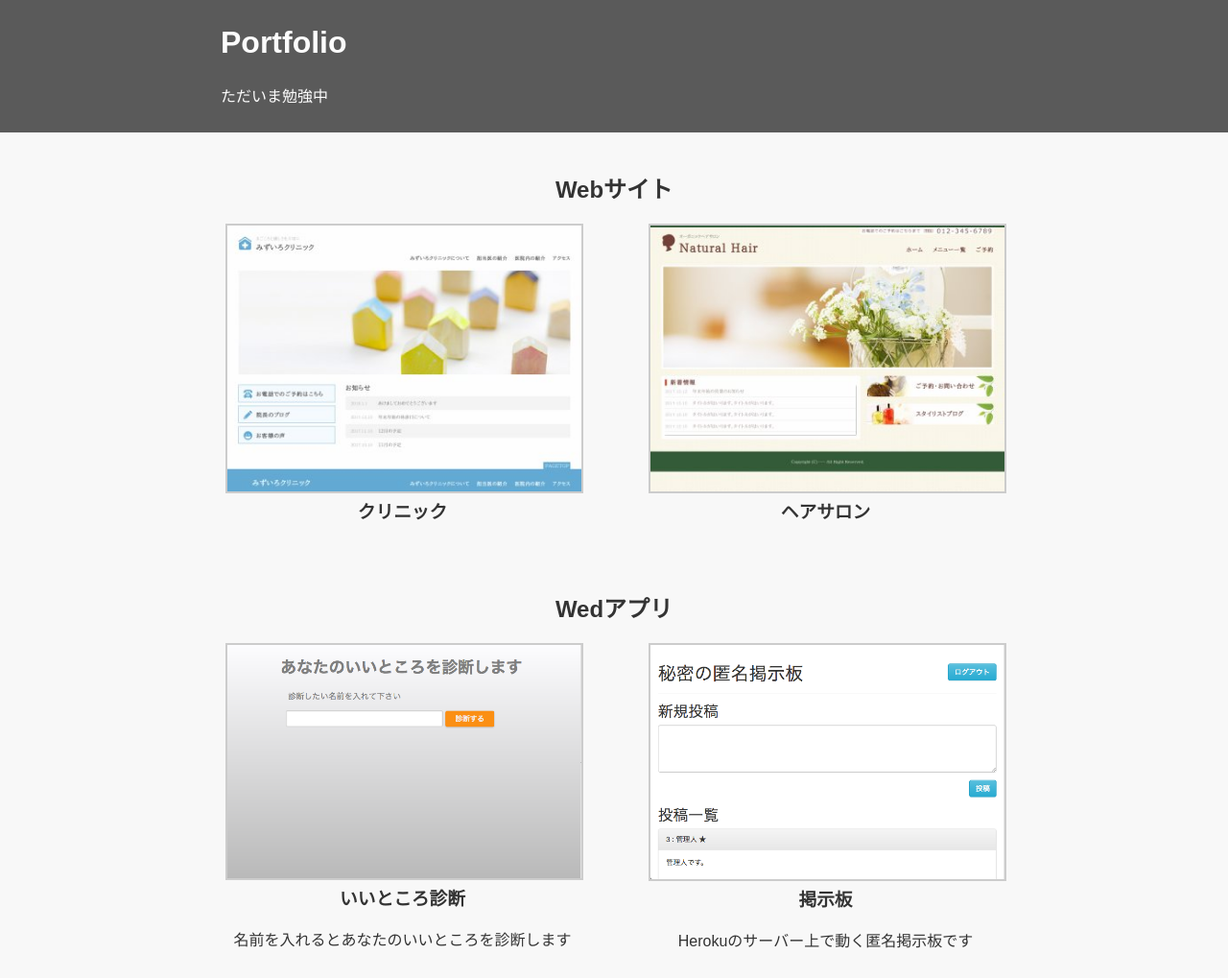
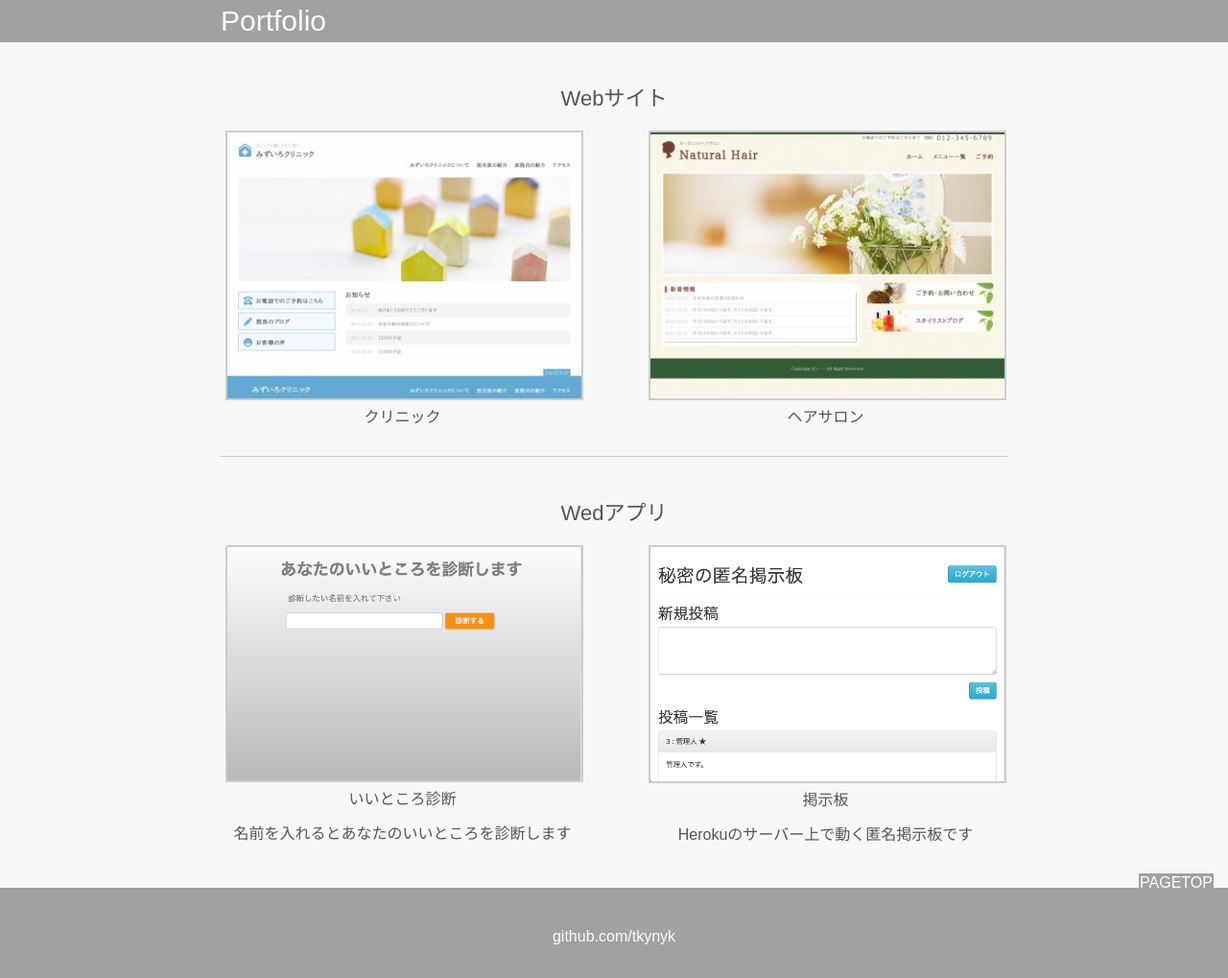
Before and after one commit to tkynyk/portfolio, a plain HTML site: page index.html in a window 1280 px wide. Shown: the top 1019 px of the page at 96% size. Drawn offline with Linux system fonts and the light colour scheme.

Commit message:
レイアウト改善2

```diff
--- a/index.html
+++ b/index.html
@@ -9,17 +9,18 @@
 
 
 <body>
+
   <!--// header -->
   <header>
     <div class="container">
       <h1>Portfolio</h1>
-        <p>ただいま勉強中</p>
     </div>
+
   </header>
   <!-- header //-->
 
   <!--// web site -->
-  <section class="site">
+  <section id="sites" class="wrapper">
     <h2>Webサイト</h2>
     <div class="container">
           <div class="item">
@@ -37,14 +38,14 @@
                 </a>
                 <h3>ヘアサロン</h3>
           </div>
-    </div> <!-- container -->
+    </div> <!-- container //-->
     </section>
 
     <div class="clear"></div>
     <!-- web site //-->
 
     <!--// apps -->
-    <section class="apps">
+    <section id="apps" class="wrapper">
         <h2>Wedアプリ</h2>
         <div class="container">
             <div class="item">
@@ -64,14 +65,19 @@
                 <h3>掲示板</h3>
                     <p>Herokuのサーバー上で動く匿名掲示板です</p>
             </div>
-        </div>
+        </div><!-- container //-->
     </section>
     <div class="clear"></div>
     <!-- apps //-->
 
     <!--// footer -->
     <footer>
-      <p>github.com/tkynyk</p>
+        <div id="footer_inner">
+            <p>github.com/tkynyk</p>
+            <p id="pagetop">
+			    <a href="#">PAGETOP</a>
+            </p>
+        </div>
     </footer>
     <!-- footer //-->
 
--- a/styles.css
+++ b/styles.css
@@ -1,4 +1,50 @@
 @charset "utf-8";
+
+/* ========================================
+    リセットcss
+========================================= */
+html, body, div, span, applet, object, iframe,
+h1, h2, h3, h4, h5, h6, p, blockquote, pre,
+a, abbr, acronym, address, big, cite, code,
+del, dfn, em, img, ins, kbd, q, s, samp,
+small, strike, strong, sub, sup, tt, var,
+b, u, i, center,
+dl, dt, dd, ol, ul, li,
+fieldset, form, label, legend,
+table, caption, tbody, tfoot, thead, tr, th, td,
+article, aside, canvas, details, embed,
+figure, figcaption, footer, header, hgroup,
+menu, nav, output, ruby, section, summary,
+time, mark, audio, video {
+	margin: 0;
+	padding: 0;
+	border: 0;
+	font-style:normal;
+	font-weight: normal;
+	font-size: 100%;
+	vertical-align: baseline;
+}
+article, aside, details, figcaption, figure,
+footer, header, hgroup, menu, nav, section {
+	display: block;
+}
+html{overflow-y: scroll;}
+blockquote, q {quotes: none;}
+blockquote:before, blockquote:after,q:before, q:after {content: ''; content: none;}
+input, textarea,{margin: 0; padding: 0;}
+ol, ul{list-style:none;}
+table{border-collapse: collapse; border-spacing:0;}
+caption, th{text-align: left;}
+a:focus {outline:none;}
+
+/* micro clearfix */
+.cf:before,
+.cf:after {
+    content: " ";
+    display: table;
+}
+.cf:after {clear: both;}
+.cf {*zoom: 1;}
 
 
 /* ========================================
@@ -8,20 +54,26 @@
 /* common */
 
 body{
-  /* font-size: 14px; */
   font-family:'Hiragino Kaku Gothic ProN', 'ヒラギノ角ゴ ProN W3', Meiryo, メイリオ, Osaka, 'MS PGothic', arial, helvetica, sans-serif;
+  font-size: 16px;
+  color: #555555;
   margin: 0;
   padding: 0;
-  color: #333;
   background: #f8f8f8;
 
 }
 
-/* h1 {
-  font-size: 16px;
-} */
+h1 {
+  font-size: 30px;
+}
+
+h2 {
+  font-size: 22px;
+}
+
 
 p {
+  font-size: 16px;
   line-height: 2;
 }
 
@@ -55,27 +107,27 @@ img:hover {
   box-shadow: 0 0 10px rgba(0, 0, 0, 0.3);
 } */
 
-/* header */
+/*============
+  header
+============*/
 header {
-  background: #5a5a5a;
+  background: #a1a1a1;
   color: #fcfcfc;
   padding: 5px;
   margin-bottom: 20px;
 }
 
-/* section */
+
+/*============
+  section
+============*/
 
 /* section h2:after {
   content: '- Works -';
 } */
 
-
-section .container {
-  border-bottom: 1px dotted #555555;
-}
-
-section .container:last-child {
-  border-bottom: none;
+#sites .container {
+  border-bottom: 1px solid #ccc;
 }
 
 section .item{
@@ -87,7 +139,6 @@ section .item img {
   width: 100%;
   height: auto;
   border: solid 2px #ccc;
-
 }
 
 section .item {
@@ -103,16 +154,40 @@ section .item:last-child {
   /* margin-bottom: 50px; */
 }
 
-/* footer */
+/*===========
+  footer
+============*/
 
 footer {
-  background: #5a5a5a;
+  background: #a1a1a1;
   text-align: center;
   color: #fcfcfc;
   padding: 15px;
 }
 
-/* medium */
+#footer_inner {
+  margin: 0 auto;
+  position: relative;
+  padding: 20px 0;
+}
+
+p#pagetop a {
+  width: 78px;
+  height: 20px;
+  background-color: #a1a1a1;
+  text-align: center;
+  color: white;
+  display: block;
+  text-decoration: none;
+  line-height: 20px;
+  position: absolute;
+  top: -30px;
+  right: 0;
+}
+
+/*===========
+  medium
+===========*/
 
 @media (min-width: 570px) {
 
@@ -121,7 +196,7 @@ footer {
     justify-content: space-between;
   }
 
-  .site .item {
+  #sites .item {
     width: 45%;
     float: left;
   }
@@ -130,7 +205,7 @@ footer {
     clear: both;
   }
 
-  .apps .item {
+  #apps .item {
     width: 45%;
     float: left;
   }
@@ -145,200 +220,9 @@ footer {
   }
 }
 
-/* large */
-
-@media (min-width: 820px) {
-
-  .container {
-    width: 820px;
-  }
-
-}@charset "utf-8";
-
-/* ========================================
-    リセットcss
-========================================= */
-/* html, body, div, span, applet, object, iframe,
-h1, h2, h3, h4, h5, h6, p, blockquote, pre,
-a, abbr, acronym, address, big, cite, code,
-del, dfn, em, img, ins, kbd, q, s, samp,
-small, strike, strong, sub, sup, tt, var,
-b, u, i, center,
-dl, dt, dd, ol, ul, li,
-fieldset, form, label, legend,
-table, caption, tbody, tfoot, thead, tr, th, td,
-article, aside, canvas, details, embed,
-figure, figcaption, footer, header, hgroup,
-menu, nav, output, ruby, section, summary,
-time, mark, audio, video {
-	margin: 0;
-	padding: 0;
-	border: 0;
-	font-style:normal;
-	font-weight: normal;
-	font-size: 100%;
-	vertical-align: baseline;
-}
-article, aside, details, figcaption, figure,
-footer, header, hgroup, menu, nav, section {
-	display: block;
-}
-html{overflow-y: scroll;}
-blockquote, q {quotes: none;}
-blockquote:before, blockquote:after,q:before, q:after {content: ''; content: none;}
-input, textarea,{margin: 0; padding: 0;}
-ol, ul{list-style:none;}
-table{border-collapse: collapse; border-spacing:0;}
-caption, th{text-align: left;}
-a:focus {outline:none;}
-
-/* micro clearfix
-.cf:before,
-.cf:after {
-    content: " ";
-    display: table;
-}
-.cf:after {clear: both;}
-.cf {*zoom: 1;} */
-
-
-/* ========================================
-    レイアウト用
-========================================= */
-
-/* common */
-
-body{
-  /* font-size: 14px; */
-  font-family:'Hiragino Kaku Gothic ProN', 'ヒラギノ角ゴ ProN W3', Meiryo, メイリオ, Osaka, 'MS PGothic', arial, helvetica, sans-serif;
-  margin: 0;
-  padding: 0;
-  color: #333;
-  background: #f8f8f8;
-
-}
-
-/* h1 {
-  font-size: 16px;
-} */
-
-p {
-  line-height: 2;
-}
-
-.container {
-  width: 90%;
-  margin: 0 auto;
-}
-
-section {
-  padding: 20px 0;
-}
-
-section h2,
-section h3 {
-  text-align: center;
-  margin: 0 0 10px;
-}
-
-h2::after {
-  display: block;
-  font-size: 18px;
-  color: #888;
-  padding-top: 10px;
-}
-
-img:hover {
-  opacity: 0.7;
-}
-
-/* img.shadow {
-  box-shadow: 0 0 10px rgba(0, 0, 0, 0.3);
-} */
-
-/* header */
-header {
-  background: #5a5a5a;
-  color: #fcfcfc;
-  padding: 5px;
-  margin-bottom: 20px;
-}
-
-/* section */
-
-/* section h2:after {
-  content: '- Works -';
-} */
-
-
-section .item{
-  text-align: center;
-  padding: 10px 5px;;
-}
-
-section .item img {
-  width: 100%;
-  height: auto;
-  border: solid 2px #ccc;
-
-}
-
-section .item {
-  margin-bottom: 10px;
-}
-
-section .item:last-child {
-  margin-bottom: 0px;
-}
-
-.item p {
-  text-align: center;
-  /* margin-bottom: 50px; */
-}
-
-/* footer */
-
-footer {
-  background: #5a5a5a;
-  text-align: center;
-  color: #fcfcfc;
-  padding: 15px;
-}
-
-/* medium */
-
-@media (min-width: 570px) {
-
-  section .container {
-    display: flex;
-    justify-content: space-between;
-  }
-
-  .site .item {
-    width: 45%;
-    float: left;
-  }
-
-  .clear {
-    clear: both;
-  }
-
-  .apps .item {
-    width: 45%;
-    float: left;
-  }
-
-  section .item img {
-    width: 100%;
-    height: auto;
-  }
-
-  section p {
-    margin-bottom: 0px;
-  }
-}
-
-/* large */
+/*===========
+  large
+============*/
 
 @media (min-width: 820px) {
 
```
